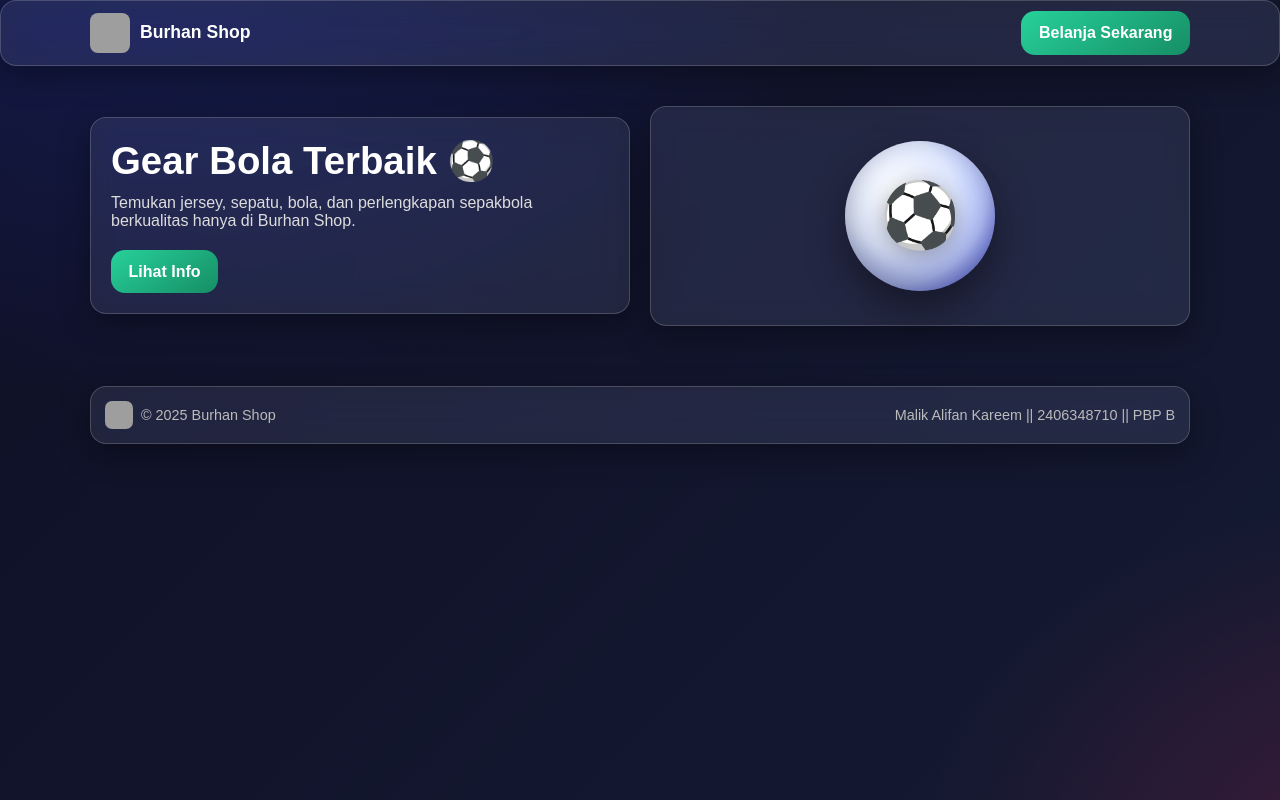
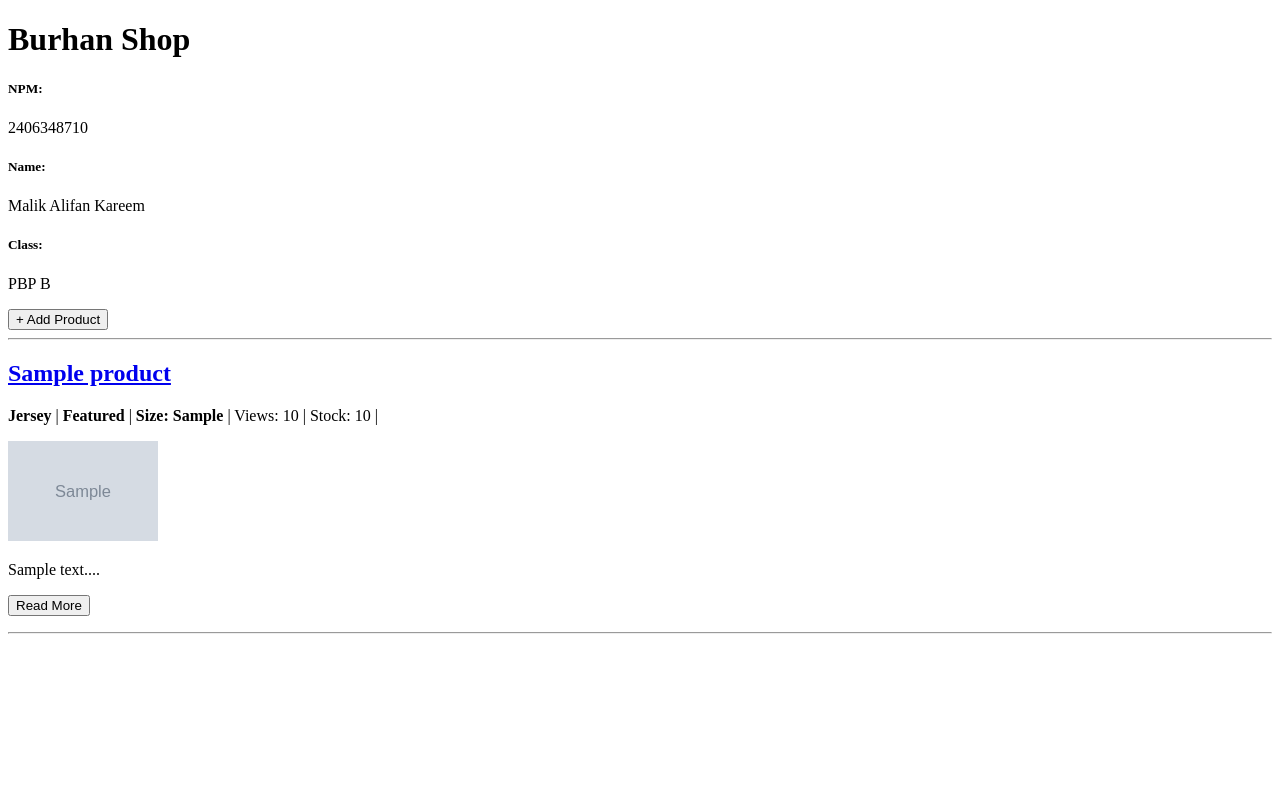
Before and after one commit to KareemMalik/burhan-shop, a Django app: page / in a window 1280 px wide. Run offline with Django 5.2, Linux system fonts and the light colour scheme; tables that the repository leaves empty hold one stand-in row (values such as "Sample post"); grey boxes marked "Sample" are stand-in pictures; grey boxes are pictures that could not be loaded.

Commit message:
Tugas 3: Implementasi Form dan Data Delivery pada Django

```diff
--- a/burhan_shop/settings.py
+++ b/burhan_shop/settings.py
@@ -33,6 +33,10 @@ DEBUG = True
 
 ALLOWED_HOSTS = ["localhost", "127.0.0.1", "malik-alifan-burhanshop.pbp.cs.ui.ac.id"]
 
+CSRF_TRUSTED_ORIGINS = [
+    "https://malik-alifan-burhanshop.pbp.cs.ui.ac.id"
+]
+
 
 # Application definition
 
@@ -61,7 +65,7 @@ ROOT_URLCONF = 'burhan_shop.urls'
 TEMPLATES = [
     {
         'BACKEND': 'django.template.backends.django.DjangoTemplates',
-        'DIRS': [],
+        'DIRS': [BASE_DIR / 'templates'],
         'APP_DIRS': True,
         'OPTIONS': {
             'context_processors': [
--- a/burhan_shop/urls.py
+++ b/burhan_shop/urls.py
@@ -21,5 +21,5 @@ from django.urls import path, include
 
 urlpatterns = [
     path('admin/', admin.site.urls),
-     path('', include('main.urls')),
+    path('', include('main.urls')),
 ]
--- a/main/models.py
+++ b/main/models.py
@@ -3,12 +3,28 @@ from django.db import models
 
 class Product(models.Model):
 
-    name = models.CharField(max_length=255)
-    price = models.IntegerField()
-    description = models.TextField()
+    CATEGORY_CHOICES = [
+        ('jersey', 'Jersey'),
+        ('football shoes', 'Football Shoes'),
+        ('training gear', 'Training Gear'),
+        ('training jacket', 'Training Jacket'),
+        ('accessories', 'Accessories'),
+        ('equipments', 'Equipments'),
+    ]
+
+    name = models.CharField(max_length=255, null=True, blank=True)
+    price = models.IntegerField(null=True, blank=True)
+    description = models.TextField(null=True, blank=True)
     thumbnail = models.URLField(blank=True, null=True)
-    category = models.CharField(max_length=255)
+    category = models.CharField(max_length=20, choices=CATEGORY_CHOICES, default='Jersey')
     is_featured = models.BooleanField(default=False)
+    stock = models.IntegerField(null=True, blank=True)
+    size = models.CharField(max_length=5, null=True, blank=True)
+    product_views = models.PositiveIntegerField(default=0)
 
     def __str__(self):
         return self.title
+
+    def increment_views(self):
+        self.product_views +=1
+        self.save()
--- a/main/templates/main.html
+++ b/main/templates/main.html
@@ -1,102 +1,45 @@
-<!DOCTYPE html>
-<html lang="id">
-<head>
-  <title>Burhan Shop — Football Store</title>
-  <link rel="icon" href="https://i.gyazo.com/5eee0d5d04d129914d0cecb593bbc9fa.png">
-  <style>
+ {% extends 'base.html' %}
+ {% block content %}
+<h1>Burhan Shop</h1>
 
-    *,*::before,*::after{box-sizing:border-box}
-    body{
-      margin:0; font-family:sans-serif; color:#fff;
-      background:
-        radial-gradient(1200px 800px at 10% -10%, #2a47ff30, transparent 60%),
-        radial-gradient(900px 700px at 110% 110%, #ff235330, transparent 55%),
-        linear-gradient(135deg,#0f1026,#141a33);
-      background-attachment:fixed;
-    }
-    :root{
-      --glass-bg:rgba(255,255,255,.08);
-      --glass-bd:1px solid rgba(255,255,255,.18);
-      --shadow:0 10px 30px rgba(0,0,0,.35);
-    }
-    .glass{
-      background:var(--glass-bg);
-      border:var(--glass-bd);
-      border-radius:16px;
-      box-shadow:var(--shadow);
-      backdrop-filter:blur(14px) saturate(130%);
-      -webkit-backdrop-filter:blur(14px) saturate(130%);
-    }
-    .container{width:min(1100px,92vw);margin-inline:auto}
-    .btn{
-      display:inline-block;padding:.8rem 1.1rem;border-radius:14px;
-      text-decoration:none;color:#fff;font-weight:600;
-      background:linear-gradient(145deg,#27d19a,#168d65);
-    }
+<h5>NPM: </h5>
+<p>{{ npm }}</p>
 
-    header{position:sticky;top:0;z-index:10}
-    .nav{display:flex;align-items:center;justify-content:space-between;padding:10px 0}
-    .brand{display:flex;align-items:center;gap:10px;text-decoration:none;color:#fff}
-    .brand img{width:40px;height:40px;border-radius:8px}
-    .brand strong{font-size:1.1rem}
+<h5>Name:</h5>
+<p>{{ name }}</p>
 
-    .hero{display:grid;grid-template-columns:1fr 1fr;gap:20px;align-items:center;padding:40px 0}
-    .hero-text h1{font-size:2.4rem;margin:0 0 10px}
-    .hero-text p{color:#ddd;margin:0 0 20px}
-    .hero-art{display:grid;place-items:center;min-height:220px}
-    .ball{
-      width:150px;aspect-ratio:1;border-radius:50%;
-      background:radial-gradient(circle at 35% 35%,#fff,#dfe8ff 40%,#b5c2ff 65%,#6e7cff 85%,#2b3bff 100%);
-      position:relative;box-shadow:inset 0 -12px 30px #0005,0 18px 40px #0006;
-    }
-    .ball::after{
-      content:"⚽";position:absolute;inset:0;display:grid;place-items:center;
-      font-size:64px;filter:drop-shadow(0 6px 12px rgba(0,0,0,.35));
-    }
-    @media(max-width:800px){.hero{grid-template-columns:1fr}}
+<h5>Class:</h5>
+<p>{{ class }}</p>
 
-    footer{padding:20px 0;color:#bbb;font-size:.9rem}
-    footer .box{display:flex;justify-content:space-between;align-items:center;flex-wrap:wrap;padding:14px}
-    footer img{width:28px;height:28px;border-radius:7px;margin-right:8px}
-  </style>
-</head>
-<body>
+<a href="{% url 'main:create_product' %}">
+  <button>+ Add Product</button>
+</a>
 
-  <header class="glass">
-    <div class="container nav">
-      <a class="brand" href="#">
-        <img src="https://i.gyazo.com/5eee0d5d04d129914d0cecb593bbc9fa.png" alt="Logo Burhan Shop">
-        <strong>Burhan Shop</strong>
-      </a>
-      <a class="btn" href="#hero">Belanja Sekarang</a>
-    </div>
-  </header>
+<hr>
 
+{% if not product_list %}
+<p>Belum ada produk pada Burhan Shop.</p>
+{% else %}
 
-  <main class="container hero" id="hero">
-    <div class="hero-text glass" style="padding:20px">
-      <h1>Gear Bola Terbaik ⚽</h1>
-      <p>Temukan jersey, sepatu, bola, dan perlengkapan sepakbola berkualitas hanya di Burhan Shop.</p>
-      <a class="btn" href="#footer">Lihat Info</a>
-    </div>
-    <div class="hero-art glass">
-      <div class="ball"></div>
-    </div>
-  </main>
+{% for product in product_list %}
+<div>
+  <h2><a href="{% url 'main:show_product' product.id %}">{{ product.name }}</a></h2>
 
+  <p><b>{{ product.get_category_display }}</b>{% if product.is_featured %} |
+    <b>Featured</b>{% endif %} | <b> Size: {{ product.size }} </b> | Views: {{ product.product_views }} | Stock: {{ product.stock }} | </p>
 
-  <footer id="footer">
-    <div class="container glass box">
-      <div style="display:flex;align-items:center">
-        <img src="https://i.gyazo.com/5eee0d5d04d129914d0cecb593bbc9fa.png" alt="Logo">
-        <span>© <span id="year"></span> Burhan Shop</span>
-      </div>
-      <span>{{ name }} || {{ npm }} || {{ class }}</span>
-    </div>
-  </footer>
+  {% if product.thumbnail %}
+  <img src="{{ product.thumbnail }}" alt="thumbnail" width="150" height="100">
+  <br />
+  {% endif %}
 
-  <script>
-    document.getElementById('year').textContent=new Date().getFullYear();
-  </script>
-</body>
-</html>
+  <p>{{ product.description|truncatewords:25 }}...</p>
+
+  <p><a href="{% url 'main:show_product' product.id %}"><button>Read More</button></a></p>
+</div>
+
+<hr>
+{% endfor %}
+
+{% endif %}
+{% endblock content %}
--- a/main/urls.py
+++ b/main/urls.py
@@ -1,8 +1,18 @@
 from django.urls import path
-from main.views import show_main
+from main.views import show_main, create_product, show_product, show_xml, show_json, show_xml_by_id, show_json_by_id
+
+
+
 
 app_name = 'main'
 
 urlpatterns = [
     path('', show_main, name='show_main'),
+    path('create-product/', create_product, name='create_product'),
+    path('product/<str:id>/', show_product, name='show_product'),
+    path('xml/', show_xml, name='show_xml'),
+    path('json/', show_json, name='show_json'),
+    path('xml/<str:news_id>/', show_xml_by_id, name='show_xml_by_id'),
+    path('json/<str:news_id>/', show_json_by_id, name='show_json_by_id'),
+
 ]
--- a/main/views.py
+++ b/main/views.py
@@ -1,11 +1,64 @@
-from django.shortcuts import render
+from django.shortcuts import render, redirect, get_object_or_404
+from main.forms import ProductForm
+from main.models import Product
+from django.http import HttpResponse
+from django.core import serializers
 
 # Create your views here.
 def show_main(request):
+    product_list = Product.objects.all()
+
     context = {
         'npm' : '2406348710',
         'name': 'Malik Alifan Kareem',
-        'class': 'PBP B'
+        'class': 'PBP B',
+        'product_list': product_list
     }
 
     return render(request, "main.html", context)
+
+def create_product(request):
+    form = ProductForm(request.POST or None)
+
+    if form.is_valid() and request.method == "POST":
+        form.save()
+        return redirect('main:show_main')
+
+    context = {'form': form}
+    return render(request, "create_product.html", context)
+
+def show_product(request, id):
+    product = get_object_or_404(Product, pk=id)
+    product.increment_views()
+
+    context = {
+        'product': product
+    }
+
+    return render(request, "product_detail.html", context)
+
+def show_xml(request):
+     product_list = Product.objects.all()
+     xml_data = serializers.serialize("xml", product_list)
+     return HttpResponse(xml_data, content_type="application/xml")
+
+def show_json(request):
+    product_list = Product.objects.all()
+    json_data = serializers.serialize("json", product_list)
+    return HttpResponse(json_data, content_type="application/json")
+
+def show_xml_by_id(request, product_id):
+   try:
+       product_item = Product.objects.filter(pk=product_id)
+       xml_data = serializers.serialize("xml", product_item)
+       return HttpResponse(xml_data, content_type="application/xml")
+   except Product.DoesNotExist:
+       return HttpResponse(status=404)
+
+def show_json_by_id(request, product_id):
+   try:
+       product_item = Product.objects.get(pk=product_id)
+       json_data = serializers.serialize("json", [product_item])
+       return HttpResponse(json_data, content_type="application/json")
+   except Product.DoesNotExist:
+       return HttpResponse(status=404)
--- /dev/null
+++ b/templates/base.html
@@ -0,0 +1,13 @@
+{% load static %}
+<!DOCTYPE html>
+<html lang="en">
+<head>
+    <meta charset="UTF-8" />
+    <meta name="viewport" content="width=device-width, initial-scale=1.0" />
+    {% block meta %} {% endblock meta %}
+</head>
+
+<body>
+    {% block content %} {% endblock content %}
+</body>
+</html>
```
Also changed, not shown: main/forms.py (added, +7 -0 lines), main/templates/create_product.html (added, +18 -0 lines), main/templates/product_detail.html (added, +16 -0 lines), main/migrations/0002_product_size_product_stock_alter_product_category_and_more.py (added), main/migrations/0003_product_product_views.py (added), main/templates/burhanpedia.ico (deleted).
